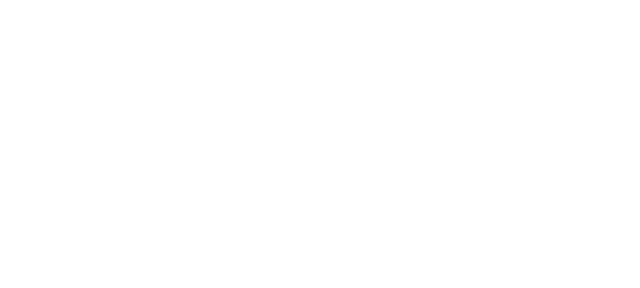
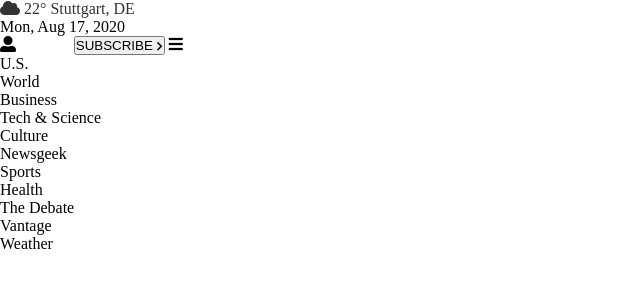
Before and after one commit to nikoescobal/bootstrap-newsweek, a website: page index.html in a window 1280 px wide. Shown: the whole page, without its empty margins (0-640 px from the left). Drawn offline with Linux system fonts and the light colour scheme.

Commit message:
started html for header

```diff
--- a/index.html
+++ b/index.html
@@ -5,9 +5,49 @@
     <meta name="viewport" content="width=device-width, initial-scale=1.0" />
     <title>Newsweek Clone</title>
     <link rel="stylesheet" href="style.css" />
+    <link
+    rel="stylesheet"
+    href="https://cdnjs.cloudflare.com/ajax/libs/font-awesome/5.14.0/css/all.min.css"
+    integrity="sha512-1PKOgIY59xJ8Co8+NE6FZ+LOAZKjy+KY8iq0G4B3CyeY6wYHN3yt9PW0XpSriVlkMXe40PTKnXrLnZ9+fkDaog=="
+    crossorigin="anonymous"
+    />
   </head>
   <body>
+    <header>
+      <nav>
+        <div class="top-header">
+          <div class="top-left-header">
+            <a href="#"><i class="fa fa-cloud" aria-hidden="true"></i> 22° Stuttgart, DE</a>
+            <p class="header-date">Mon, Aug 17, 2020</p>
+          </div>
+          <div class="top-center-header">
 
+          </div>
+          <div class="top-right-header">
+            <i class="fas fa-user-alt user-icon"></i>
+            <a href="#">LOGIN</a>
+            <button class="subscribe-button">SUBSCRIBE <i class="fas fa-chevron-right fa-xs" aria-hidden="true"></i> </button>
+            <i class="fas fa-bars bars-icon"></i>
+          </div>
+        </div>
+        <div class="middle-header">
+          <ul>
+            <li>U.S.</li>
+            <li>World</li>
+            <li>Business</li>
+            <li>Tech & Science</li>
+            <li>Culture</li>
+            <li>Newsgeek</li>
+            <li>Sports</li>
+            <li>Health</li>
+            <li>The Debate</li>
+            <li>Vantage</li>
+            <li>Weather</li>
+            <li></li>
+          </ul>
+        </div>
+      </nav>
+    </header>
 
   </body>
 </html>
```
